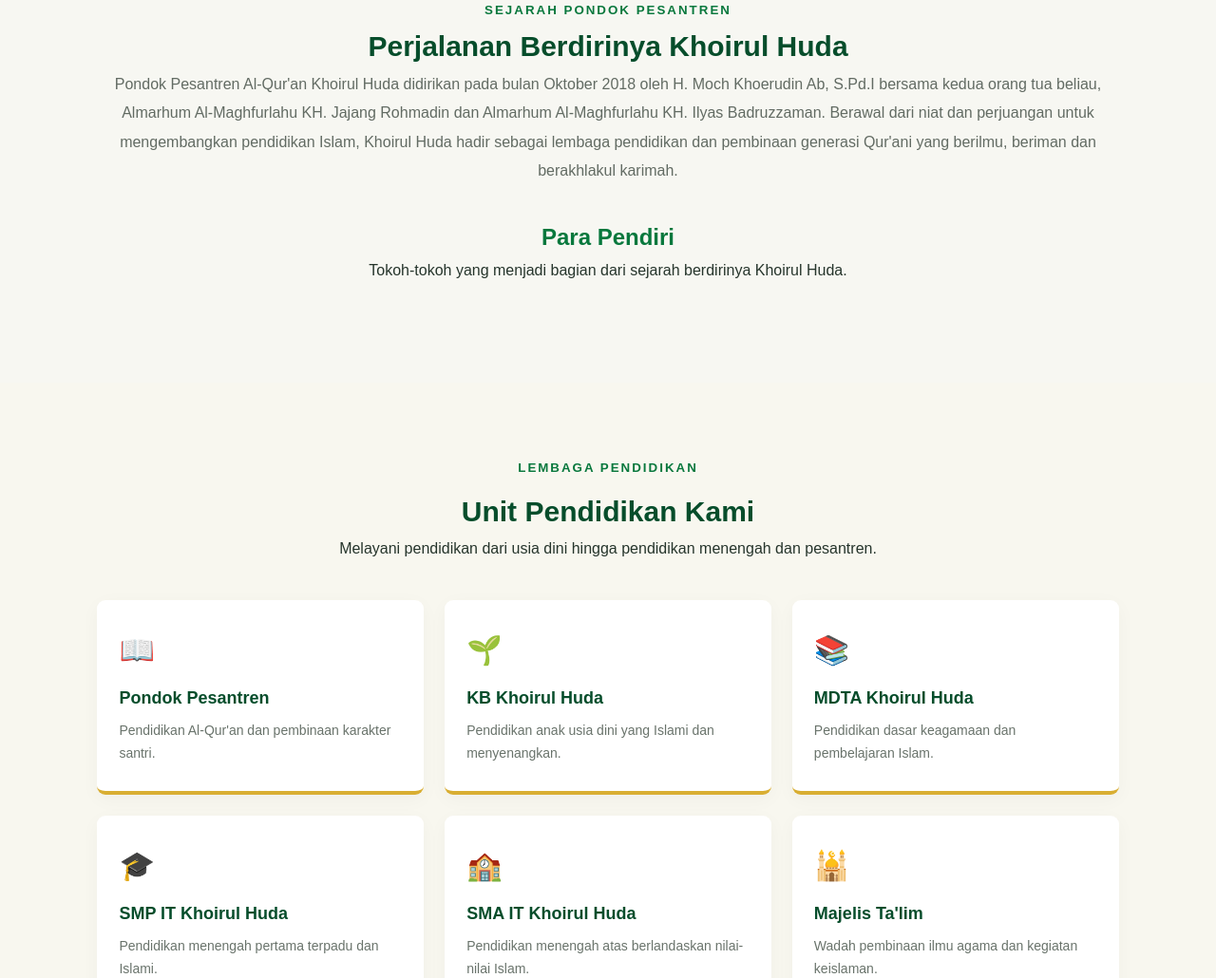
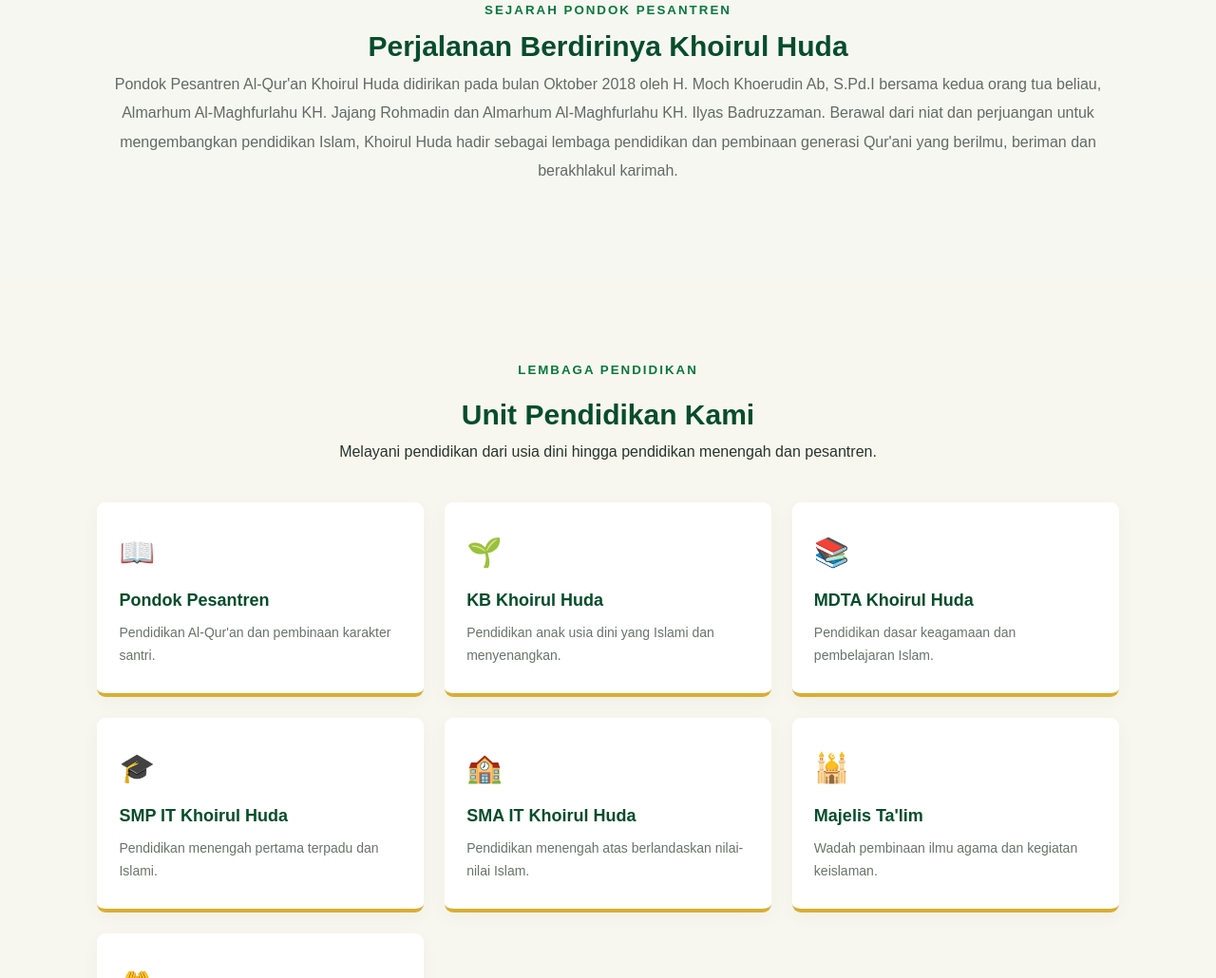
Before and after one commit to yppa-khoirulhuda/website-khoirul-huda, a plain HTML site: page index.html in a window 1280 px wide. Shown: the part 2362-3392 px from the top of the page at 95% size. Drawn offline with Linux system fonts and the light colour scheme.

Commit message:
Update index.html

```diff
--- a/index.html
+++ b/index.html
@@ -378,11 +378,6 @@ style="width:55px;height:55px;object-fit:contain;flex-shrink:0;">    <div>
 
     </div>
 
-    <div style="text-align:center;margin-bottom:35px;">
-      <h2 style="color:#08783d;">Para Pendiri</h2>
-      <p>Tokoh-tokoh yang menjadi bagian dari sejarah berdirinya Khoirul Huda.</p>
-    </div>
-
 
   </div>
 </section>
```
